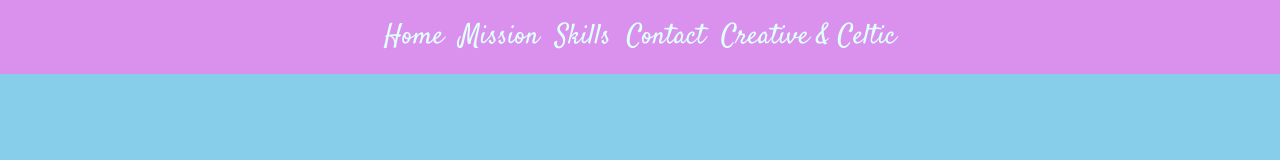
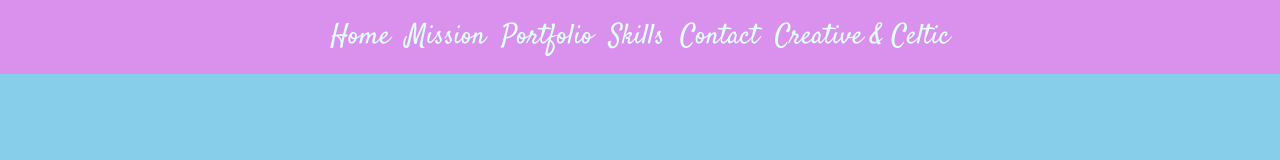
Before and after one commit to AWilNol/GlobalCareerAccelerator, a plain HTML site: page Portfolio-Project-Personal-Website/portfolio.html in a window 1280 px wide. Drawn offline with nearby package versions, Linux system fonts and the light colour scheme; a web font is replaced by a local one.

Commit message:
adding the flow to the site
making the site look the same

```diff
--- a/Portfolio-Project-Personal-Website/portfolio.html
+++ b/Portfolio-Project-Personal-Website/portfolio.html
@@ -30,6 +30,7 @@
             <ul class="navbar-nav mx-auto">
               <li class="nav-item"><a href="#home-target" class="nav-link">Home</a></li>
               <li class="nav-item"><a href="#mission-target" class="nav-link">Mission</a></li>
+              <li class="nav-item"><a href="#mission-target" class="nav-link">Portfolio</a></li>
               <li class="nav-item"><a href="#skills-target" class="nav-link">Skills</a></li>
               <li class="nav-item"><a href="#contact-target" class="nav-link">Contact</a></li>
               <li class="nav-item"><a href="#creativenceltic-target" class="nav-link">Creative &#38; Celtic</a></li>
```
